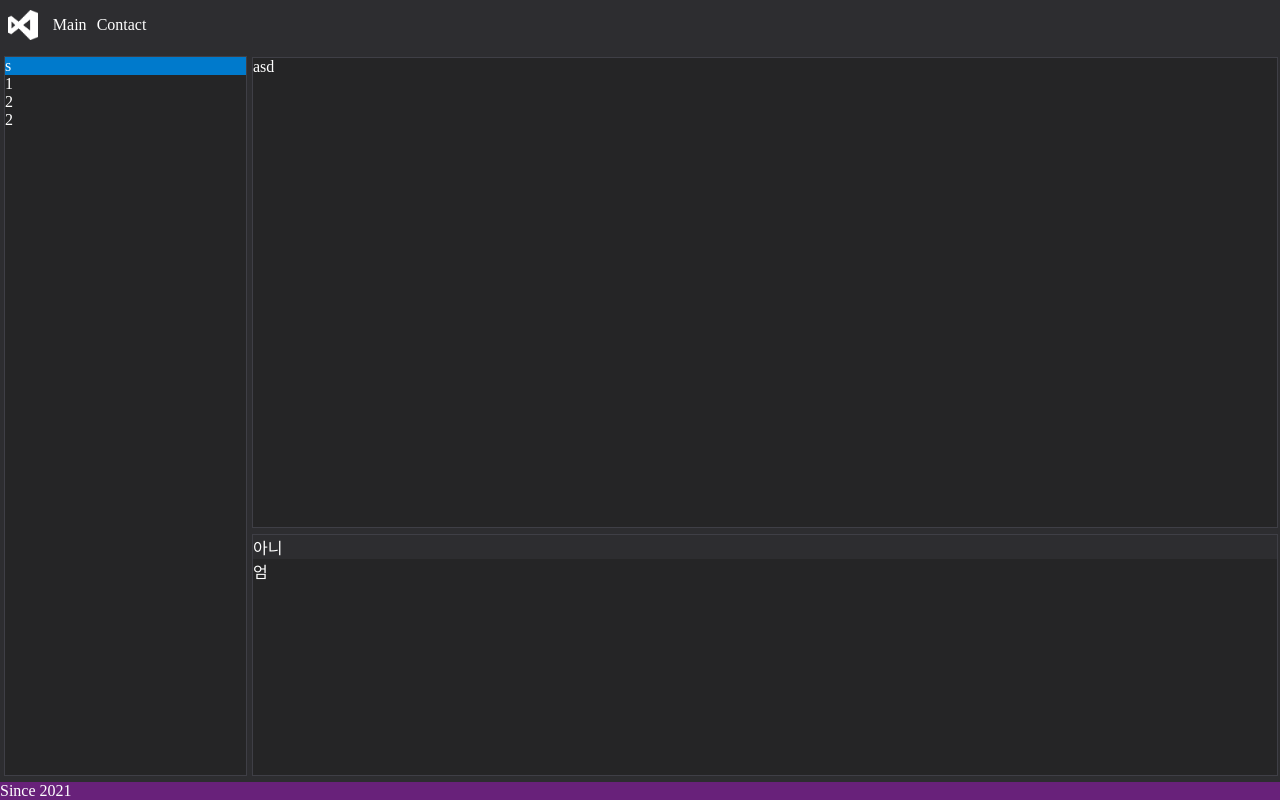
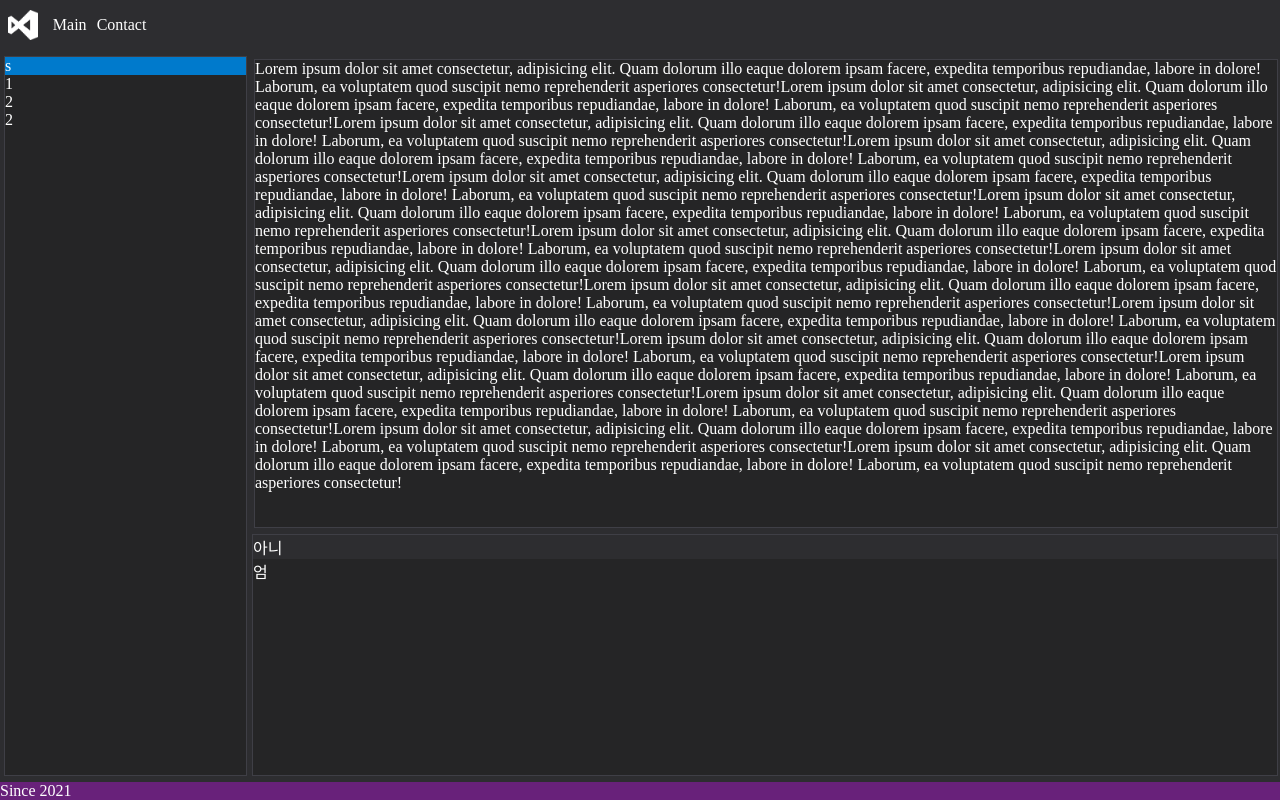
Before and after one commit to JoonSimJoon/2021portfolio, a React (Create React App) app: page / in a window 1280 px wide. Built offline with nearby package versions, Linux system fonts and the light colour scheme.

Commit message:
20210826

```diff
--- a/src/Components/Footer.jsx
+++ b/src/Components/Footer.jsx
@@ -10,7 +10,6 @@ height: 2.3%;
 bottom : 0;
 box-sizing: border-box;
 position:fixed;
-box-sizing: border-box;
 background-color: #68217a;
 `;
 
--- a/src/Components/Section.jsx
+++ b/src/Components/Section.jsx
@@ -9,6 +9,8 @@ height: 58.6%;
 bottom: 34%;
 right: 2px;
 position:fixed;
+box-sizing: border-box;
+overflow: auto;
 background-color:#252526;
 border: 1px solid #3f3f46;
 color:#fff;
@@ -18,8 +20,53 @@ const Section = props => {
     return (
      <>
         <Wrapper>
+         <div>Lorem ipsum dolor sit amet consectetur, adipisicing elit.
+             Quam dolorum illo eaque dolorem ipsam facere, expedita temporibus repudiandae,
+             labore in dolore! Laborum, ea voluptatem quod suscipit nemo reprehenderit asperiores
+              consectetur!Lorem ipsum dolor sit amet consectetur, adipisicing elit.
+             Quam dolorum illo eaque dolorem ipsam facere, expedita temporibus repudiandae,
+             labore in dolore! Laborum, ea voluptatem quod suscipit nemo reprehenderit asperiores
+              consectetur!Lorem ipsum dolor sit amet consectetur, adipisicing elit.
+             Quam dolorum illo eaque dolorem ipsam facere, expedita temporibus repudiandae,
+             labore in dolore! Laborum, ea voluptatem quod suscipit nemo reprehenderit asperiores
+              consectetur!Lorem ipsum dolor sit amet consectetur, adipisicing elit.
+             Quam dolorum illo eaque dolorem ipsam facere, expedita temporibus repudiandae,
+             labore in dolore! Laborum, ea voluptatem quod suscipit nemo reprehenderit asperiores
+              consectetur!Lorem ipsum dolor sit amet consectetur, adipisicing elit.
+             Quam dolorum illo eaque dolorem ipsam facere, expedita temporibus repudiandae,
+             labore in dolore! Laborum, ea voluptatem quod suscipit nemo reprehenderit asperiores
+              consectetur!Lorem ipsum dolor sit amet consectetur, adipisicing elit.
+             Quam dolorum illo eaque dolorem ipsam facere, expedita temporibus repudiandae,
+             labore in dolore! Laborum, ea voluptatem quod suscipit nemo reprehenderit asperiores
+              consectetur!Lorem ipsum dolor sit amet consectetur, adipisicing elit.
+             Quam dolorum illo eaque dolorem ipsam facere, expedita temporibus repudiandae,
+             labore in dolore! Laborum, ea voluptatem quod suscipit nemo reprehenderit asperiores
+              consectetur!Lorem ipsum dolor sit amet consectetur, adipisicing elit.
+             Quam dolorum illo eaque dolorem ipsam facere, expedita temporibus repudiandae,
+             labore in dolore! Laborum, ea voluptatem quod suscipit nemo reprehenderit asperiores
+              consectetur!Lorem ipsum dolor sit amet consectetur, adipisicing elit.
+             Quam dolorum illo eaque dolorem ipsam facere, expedita temporibus repudiandae,
+             labore in dolore! Laborum, ea voluptatem quod suscipit nemo reprehenderit asperiores
+              consectetur!Lorem ipsum dolor sit amet consectetur, adipisicing elit.
+             Quam dolorum illo eaque dolorem ipsam facere, expedita temporibus repudiandae,
+             labore in dolore! Laborum, ea voluptatem quod suscipit nemo reprehenderit asperiores
+              consectetur!Lorem ipsum dolor sit amet consectetur, adipisicing elit.
+             Quam dolorum illo eaque dolorem ipsam facere, expedita temporibus repudiandae,
+             labore in dolore! Laborum, ea voluptatem quod suscipit nemo reprehenderit asperiores
+              consectetur!Lorem ipsum dolor sit amet consectetur, adipisicing elit.
+             Quam dolorum illo eaque dolorem ipsam facere, expedita temporibus repudiandae,
+             labore in dolore! Laborum, ea voluptatem quod suscipit nemo reprehenderit asperiores
+              consectetur!Lorem ipsum dolor sit amet consectetur, adipisicing elit.
+             Quam dolorum illo eaque dolorem ipsam facere, expedita temporibus repudiandae,
+             labore in dolore! Laborum, ea voluptatem quod suscipit nemo reprehenderit asperiores
+              consectetur!Lorem ipsum dolor sit amet consectetur, adipisicing elit.
+             Quam dolorum illo eaque dolorem ipsam facere, expedita temporibus repudiandae,
+             labore in dolore! Laborum, ea voluptatem quod suscipit nemo reprehenderit asperiores
+              consectetur!Lorem ipsum dolor sit amet consectetur, adipisicing elit.
+             Quam dolorum illo eaque dolorem ipsam facere, expedita temporibus repudiandae,
+             labore in dolore! Laborum, ea voluptatem quod suscipit nemo reprehenderit asperiores
+              consectetur!</div>
 
-         asd
         </Wrapper>
      </>
 );
```
